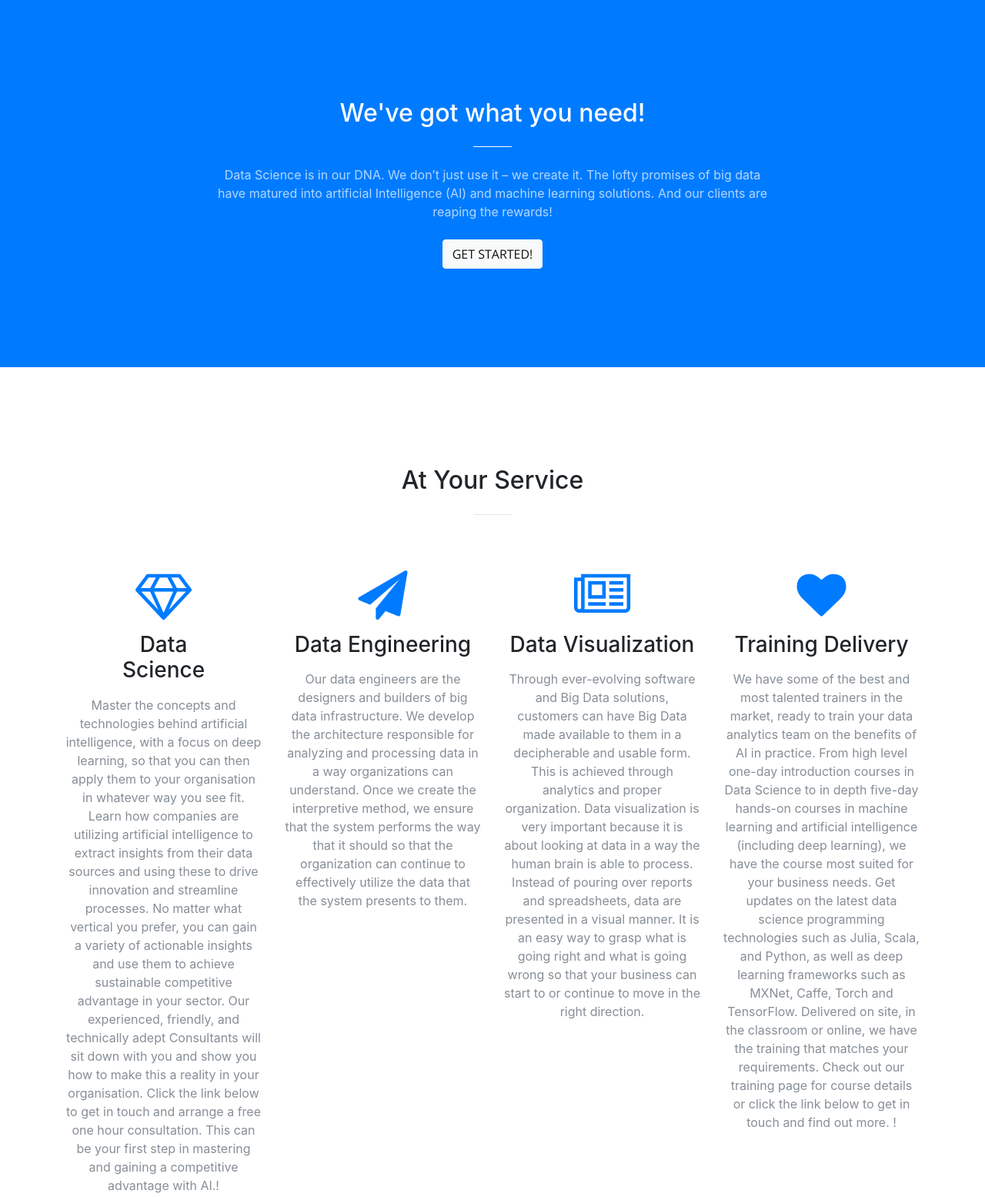
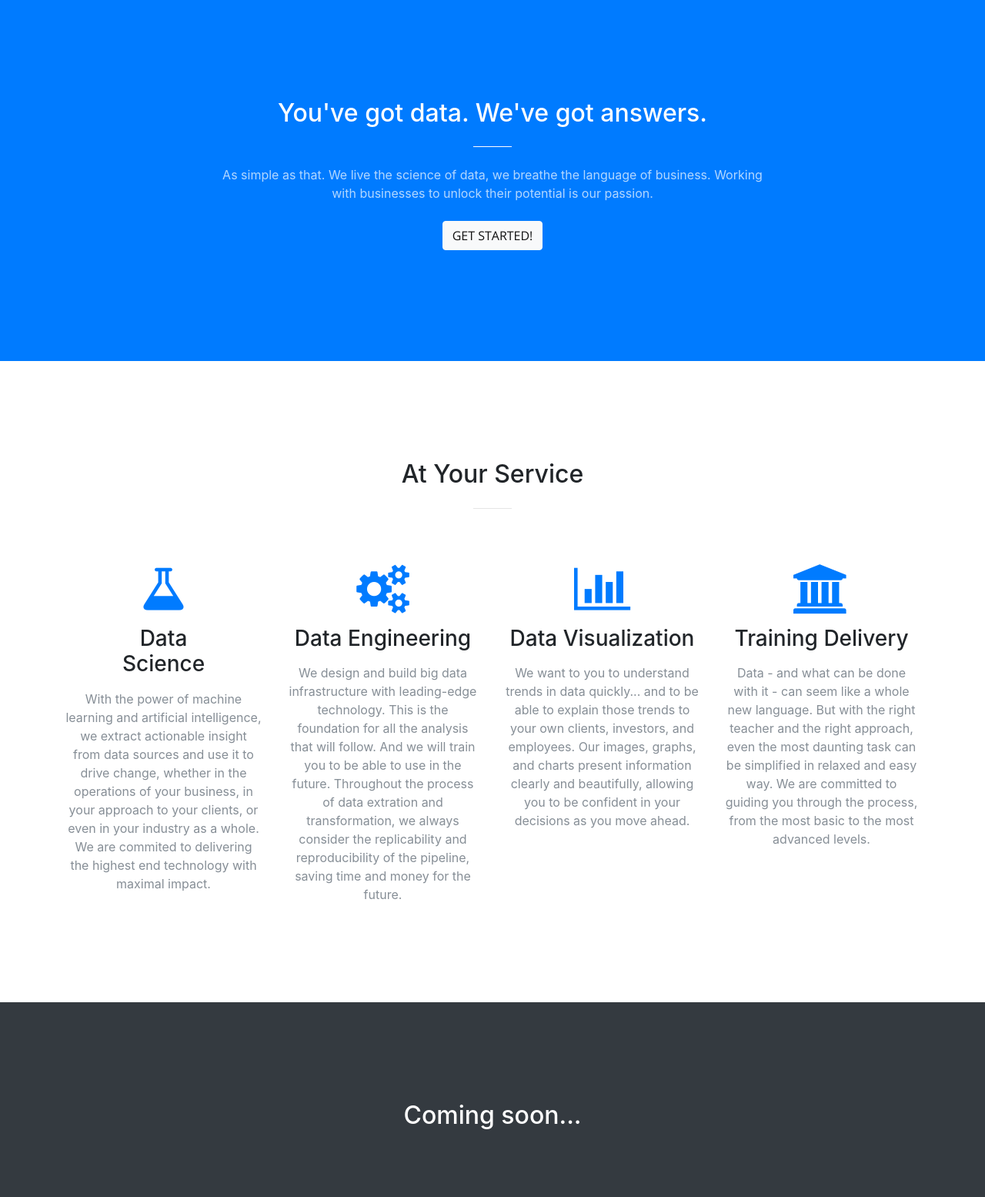
Before and after one commit to codifyimpact/codifyimpact.github.io, a website with bundled scripts: page index.html in a window 1280 px wide. Shown: the part 800-2355 px from the top of the page at 77% size. Built offline with nearby package versions, Linux system fonts and the light colour scheme.

Commit message:
content changed!

```diff
--- a/index.html
+++ b/index.html
@@ -8,7 +8,7 @@
     <meta name="description" content="">
     <meta name="author" content="">
 
-    <title>Codify-Impact</title>
+    <title>CodifyImpact</title>
 
     <!-- Bootstrap core CSS -->
     <link href="vendor/bootstrap/css/bootstrap.min.css" rel="stylesheet">
@@ -67,7 +67,7 @@
             <hr>
           </div>
           <div class="col-lg-8 mx-auto">
-            <p class="text-faded mb-5">Cutting edge technology to unlock the impact!</p>
+            <p class="text-faded mb-5">Demystify your Data & Intensify your Influence</p>
             <a class="btn btn-primary btn-xl js-scroll-trigger" href="#about">Find Out More</a>
           </div>
         </div>
@@ -78,9 +78,9 @@
       <div class="container">
         <div class="row">
           <div class="col-lg-8 mx-auto text-center">
-            <h2 class="section-heading text-white">We've got what you need!</h2>
+            <h2 class="section-heading text-white">You've got data. We've got answers.</h2>
             <hr class="light my-4">
-            <p class="text-faded mb-4">Data Science is in our DNA. We don’t just use it – we create it. The lofty promises of big data have matured into artificial Intelligence (AI) and machine learning solutions. And our clients are reaping the rewards!</p>
+            <p class="text-faded mb-4">As simple as that. We live the science of data, we breathe the language of business. Working with businesses to unlock their potential is our passion.<p>
             <a class="btn btn-light btn-xl js-scroll-trigger" href="#services">Get Started!</a>
           </div>
         </div>
@@ -100,32 +100,31 @@
         <div class="row">
           <div class="col-lg-3 col-md-6 text-center">
             <div class="service-box mt-5 mx-auto">
-              <i class="fa fa-4x fa-diamond text-primary mb-3 sr-icons"></i>
+              <i class="fa fa-4x fa-flask text-primary mb-3 sr-icons"></i>
               <h3 class="mb-3">Data <p> Science</h3>
-              <p class="text-muted mb-0">Master the concepts and technologies behind artificial intelligence, with a focus on deep learning, so that you can then apply them to your organisation in whatever way you see fit. Learn how companies are utilizing artificial intelligence to extract insights from their data sources and using these to drive innovation and streamline processes. No matter what vertical you prefer, you can gain a variety of actionable insights and use them to achieve sustainable competitive advantage in your sector. Our experienced, friendly, and technically adept Consultants will sit down with you and show you how to make this a reality in your organisation. Click the link below to get in touch and arrange a free one hour consultation. This can be your first step in mastering and gaining a competitive advantage with AI.!</p>
+              <p class="text-muted mb-0"> With the power of machine learning and artificial intelligence, we extract actionable insight from data sources and use it to drive change, whether in the operations of your business, in your approach to your clients, or even in your industry as a whole. We are commited to delivering the highest end technology with maximal impact.
+              </p>
             </div>
           </div>
           <div class="col-lg-3 col-md-6 text-center">
             <div class="service-box mt-5 mx-auto">
-              <i class="fa fa-4x fa-paper-plane text-primary mb-3 sr-icons"></i>
+              <i class="fa fa-4x fa-gears text-primary mb-3 sr-icons"></i>
               <h3 class="mb-3">Data Engineering</h3>
-              <p class="text-muted mb-0"> Our data engineers are the designers and builders of big data infrastructure. We develop the architecture responsible for analyzing and processing data in a way organizations can understand. Once we create the interpretive method, we ensure that the system performs the way that it should so that the organization can continue to effectively utilize the data that the system presents to them.</p>
+              <p class="text-muted mb-0"> We design and build big data infrastructure with leading-edge technology. This is the foundation for all the analysis that will follow. And we will train you to be able to use in the future. Throughout the process of data extration and transformation, we always consider the replicability and reproducibility of the pipeline, saving time and money for the future. </p>
             </div>
           </div>
           <div class="col-lg-3 col-md-6 text-center">
             <div class="service-box mt-5 mx-auto">
-              <i class="fa fa-4x fa-newspaper-o text-primary mb-3 sr-icons"></i>
+              <i class="fa fa-4x fa-bar-chart text-primary mb-3 sr-icons"></i>
               <h3 class="mb-3">Data Visualization</h3>
-              <p class="text-muted mb-0">Through ever-evolving software and Big Data solutions, customers can have Big Data made available to them in a decipherable and usable form. This is achieved through analytics and proper organization. Data visualization is very important because it is about looking at data in a way the human brain is able to process. Instead of pouring over reports and spreadsheets, data are presented in a visual manner. It is an easy way to grasp what is going right and what is going wrong so that your business can start to or continue to move in the right direction.
-</p>
+              <p class="text-muted mb-0">We want to you to understand trends in data quickly... and to be able to explain those trends to your own clients, investors, and employees. Our images, graphs, and charts present information clearly and beautifully, allowing you to be confident in your decisions as you move ahead. </p>
             </div>
           </div>
           <div class="col-lg-3 col-md-6 text-center">
             <div class="service-box mt-5 mx-auto">
-              <i class="fa fa-4x fa-heart text-primary mb-3 sr-icons"></i>
+              <i class="fa fa-4x fa-university text-primary mb-3 sr-icons"></i>
               <h3 class="mb-3">Training Delivery</h3>
-              <p class="text-muted mb-0">We have some of the best and most talented trainers in the market, ready to train your data analytics team on the benefits of AI in practice. From high level one-day introduction courses in Data Science to in depth five-day hands-on courses in machine learning and artificial intelligence (including deep learning), we have the course most suited for your business needs. Get updates on the latest data science programming technologies such as Julia, Scala, and Python, as well as deep learning frameworks such as MXNet, Caffe, Torch and TensorFlow. Delivered on site, in the classroom or online, we have the training that matches your requirements. Check out our training page for course details or click the link below to get in touch and find out more.
-!</p>
+              <p class="text-muted mb-0">Data - and what can be done with it - can seem like a whole new language. But with the right teacher and the right approach, even the most daunting task can be simplified in relaxed and easy way. We are committed to guiding you through the process, from the most basic to the most advanced levels. </p>
             </div>
           </div>
         </div>
@@ -239,9 +238,9 @@
       <div class="container">
         <div class="row">
           <div class="col-lg-8 mx-auto text-center">
-            <h2 class="section-heading">Let's Get In Touch!</h2>
+            <h2 class="section-heading">Take the first step</h2>
             <hr class="my-4">
-            <p class="mb-5">Ready to start your next project with us? That's great! Give us a call or send us an email and we will get back to you as soon as possible!</p>
+            <p class="mb-5">And let's begin to codify your impact!</p>
           </div>
         </div>
         <div class="row">
```
